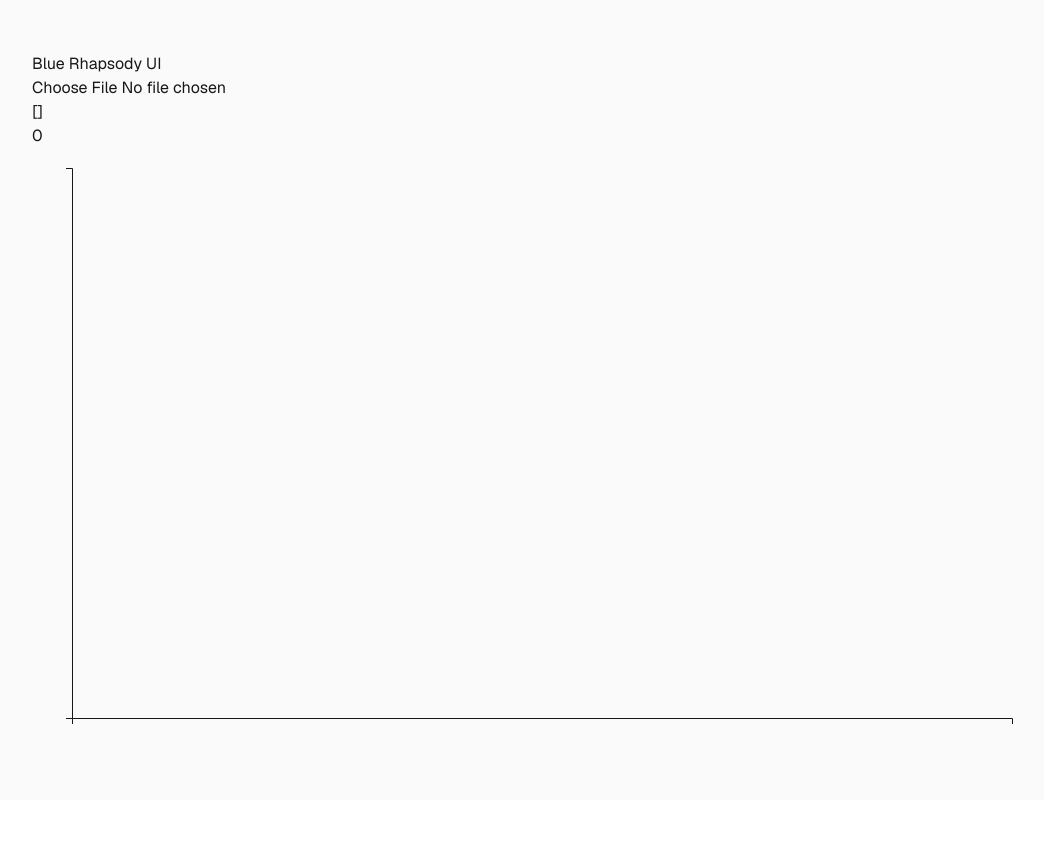
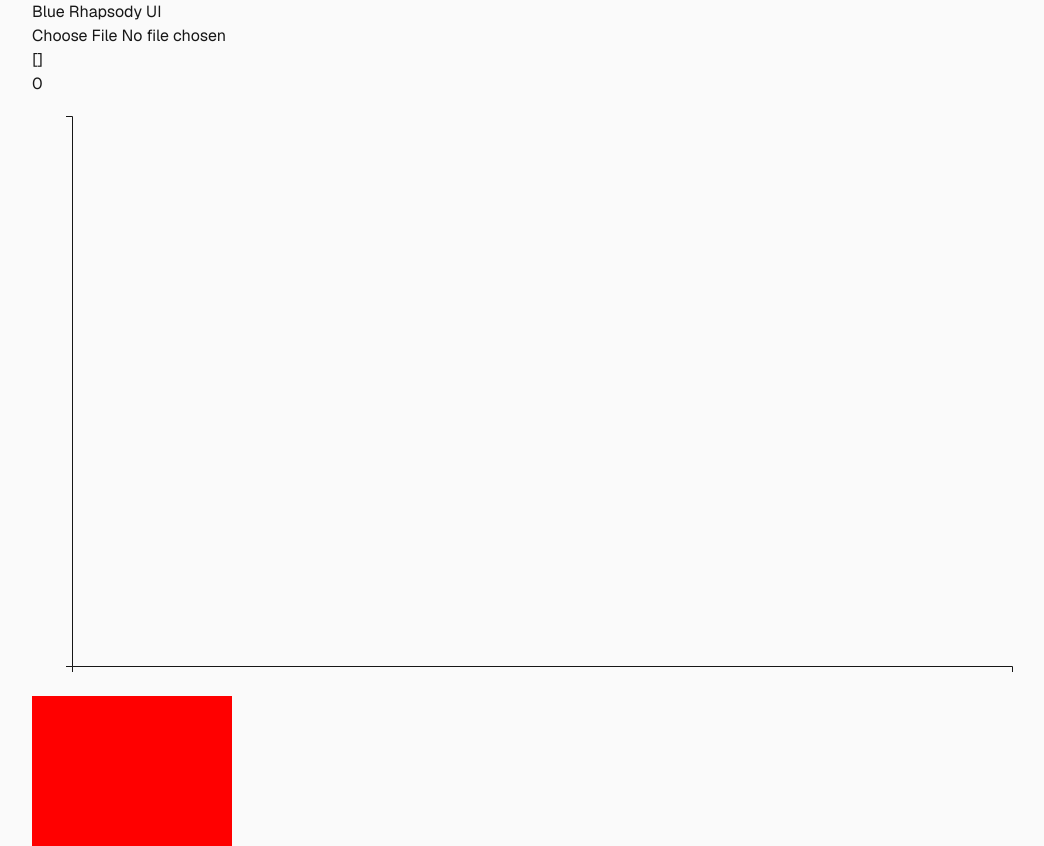
Before and after one commit to alexsave/bluerhapsody, a Next.js app in the folder react/: page / in a window 1280 px wide. Shown: the whole page, without its empty margins (108-1152 px from the left). Before the commit the page ends 800 px from the top, so only its background shows below. Built offline with nearby package versions, Linux system fonts and the light colour scheme.

Commit message:
got a canvas object. possibilites are endless with DFT visualization

```diff
--- a/react/components/AudioView.tsx
+++ b/react/components/AudioView.tsx
@@ -1,6 +1,6 @@
 "use client";
 
-import { useState, useEffect, useWasm } from 'react';
+import { useRef, useState, useEffect, useWasm } from 'react';
 import { ScatterPlot } from './ScatterPlot.tsx';
 
 import createModule from "../wasm/bluerhapsody.mjs";
@@ -24,6 +24,16 @@ export const AudioView = () => {
         });
     }, []);
     // use ref?
+
+    const canvasRef = useRef(null)
+
+    useEffect(() => {
+        const canvas = canvasRef.current
+        const context = canvas.getContext('2d')
+        //Our first draw
+        context.fillStyle = '#FF0000'
+        context.fillRect(0, 0, 200, context.canvas.height)
+    }, [])
 
     return <div>
         <p>Blue Rhapsody UI</p>
@@ -73,6 +83,9 @@ export const AudioView = () => {
 
                     const freqMagPtr = Module.ccall("wasm_fft", "number", ["number"], [inBuffer]);
 
+
+                    // now plot it in a canvas
+
                     console.log(Module.HEAPF64[freqMagPtr/8]);
                     console.log(Module.HEAPF64[freqMagPtr/8 + 1]);
 
@@ -96,7 +109,10 @@ export const AudioView = () => {
         <p>{raw.byteLength}</p>
         <p>{JSON.stringify(lValues.slice(0,100))}</p>
         <p>{data.length}</p>
-        <ScatterPlot width={1000} height={600} data={data.slice(frequency*2,frequency*2+100)}/>
+        <ScatterPlot width={1000} height={600} data={data.slice(frequency*0,frequency*0+100)}/>
+
+        <canvas ref={canvasRef}/>
+
 
     </div>;
 
```
